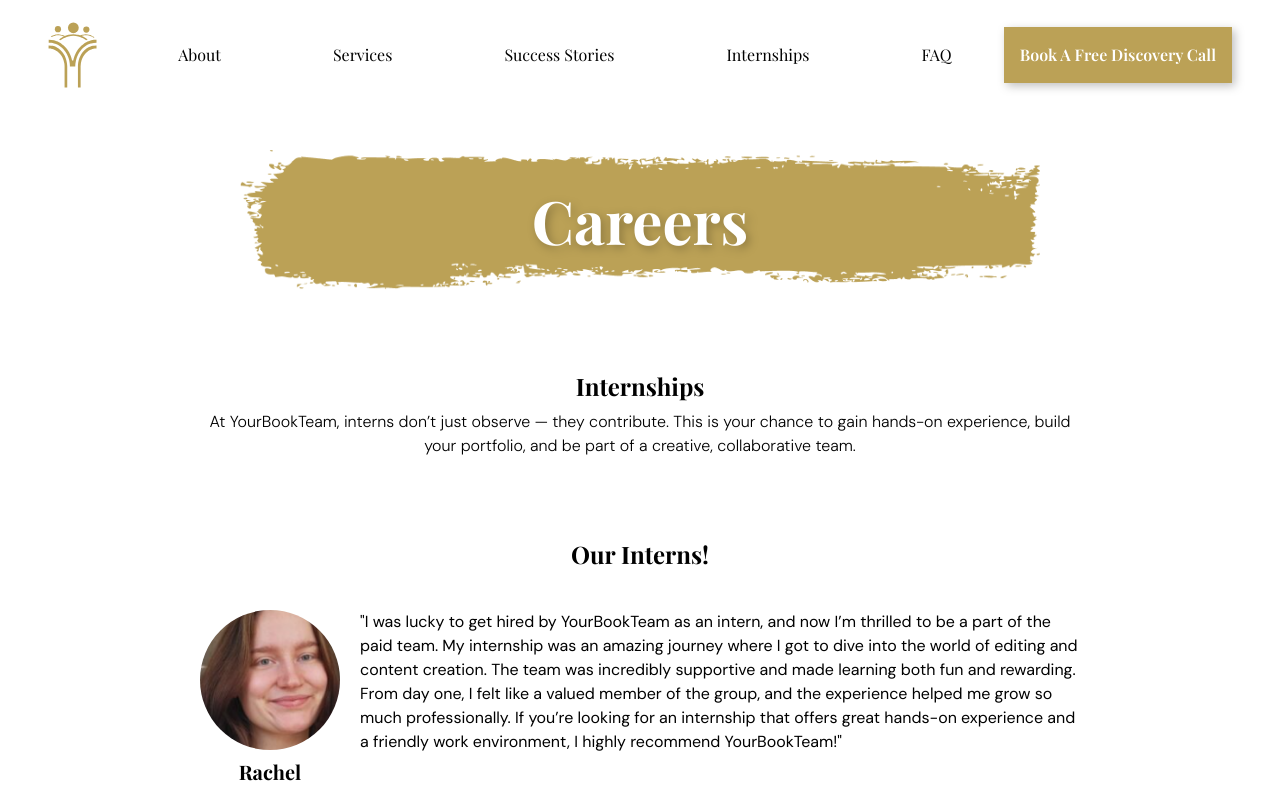
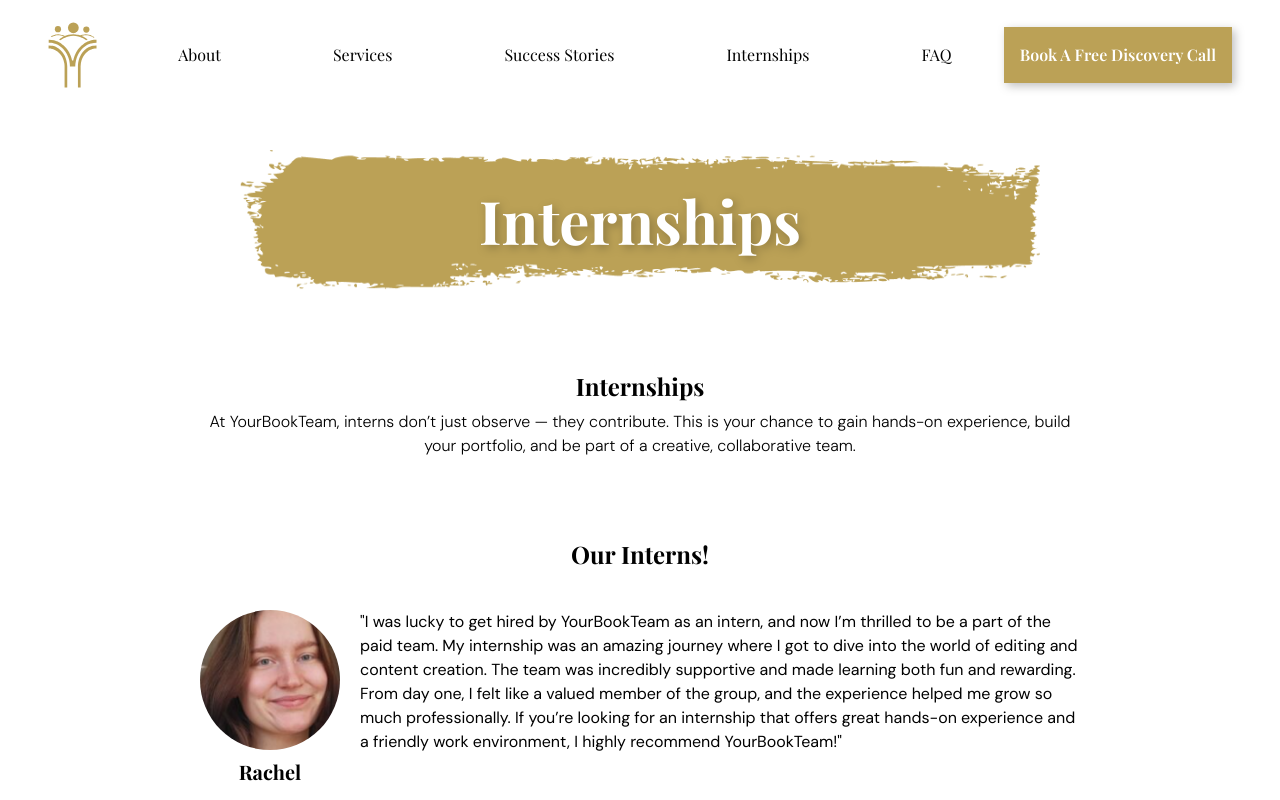
Before and after one commit to YourBookTeam/YBT_Website, a React (Vite) app: page /careers in a window 1280 px wide. Shown: the top 800 px of the page. Built offline with nearby package versions, Linux system fonts and the light colour scheme; a web font is replaced by a local one.

Commit message:
changed title banner to say internships

```diff
--- a/src/pages/Careers.jsx
+++ b/src/pages/Careers.jsx
@@ -69,7 +69,7 @@
 
   return (
     <div>
-      <TitleBanner>Careers</TitleBanner>
+      <TitleBanner>Internships</TitleBanner>
 
       <div className="flex flex-col justify-center items-center text-center px-5 md:px-10 lg:px-30 xl:px-50 2xl:px-100 pt-10 pb-20 gap-2">
         <div className="font-bold text-2xl">Internships</div>
```
